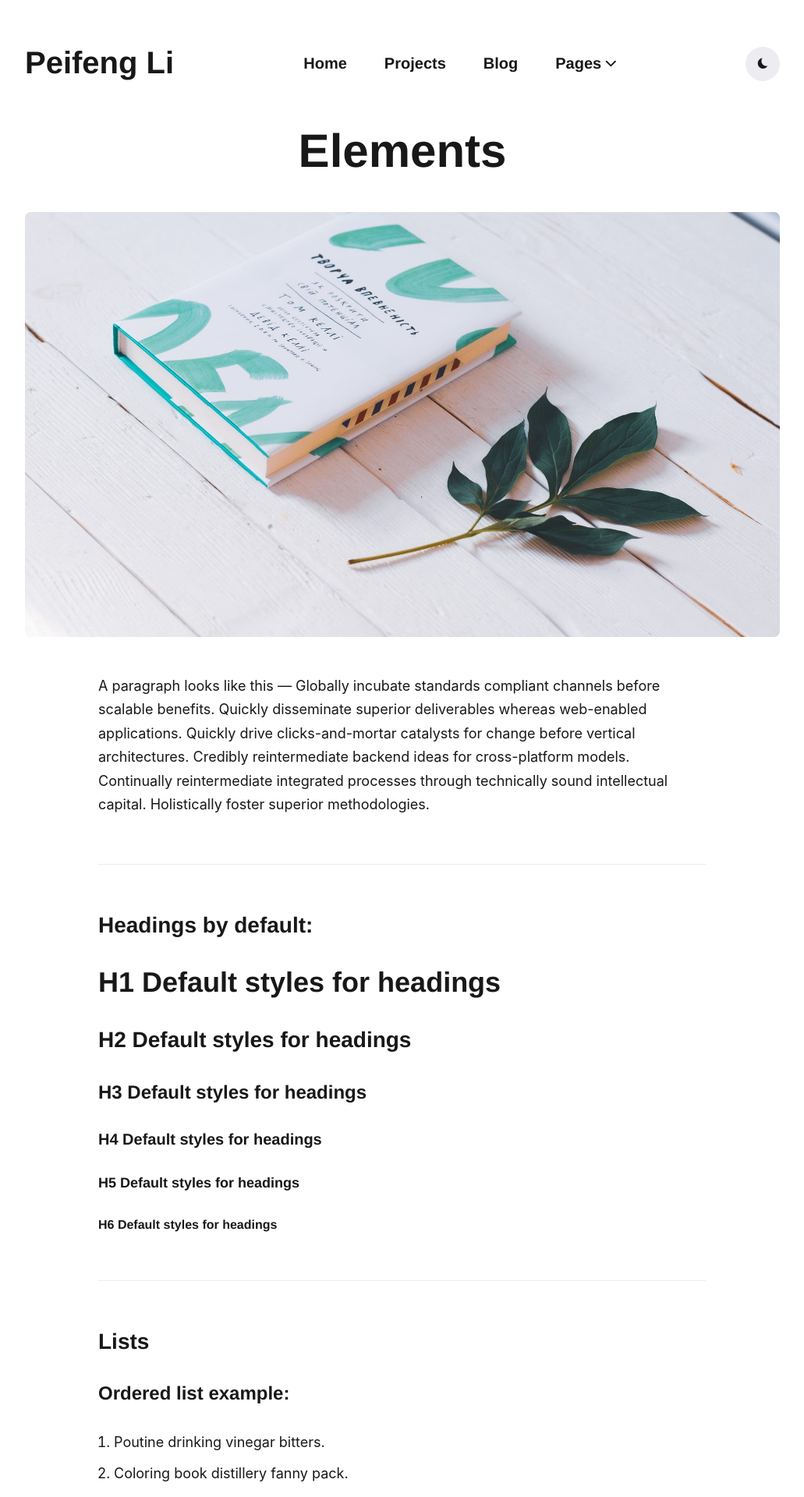
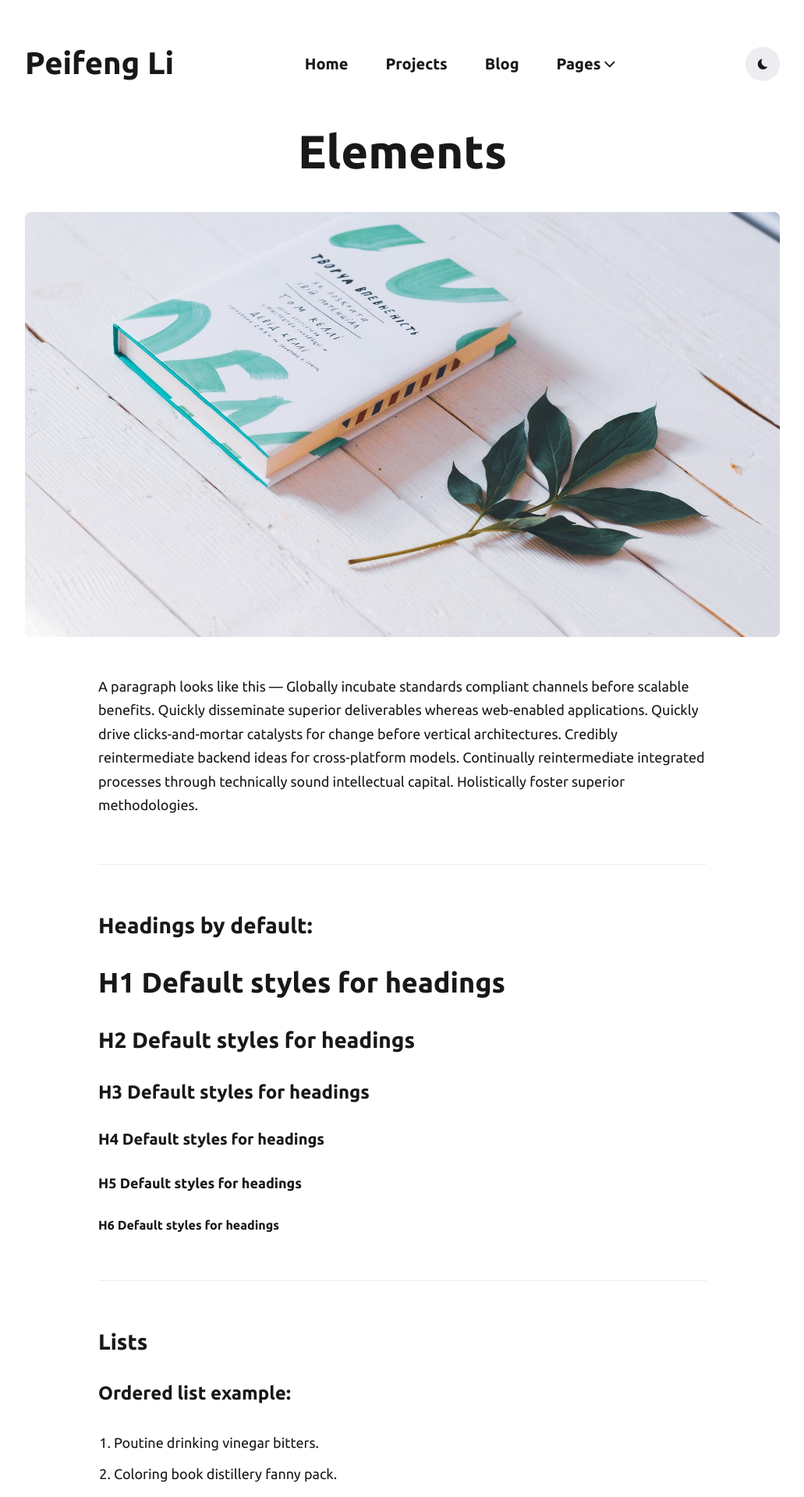
Before and after one commit to PeifengLi/peifeng.github.io, a Jekyll site: the page built from _pages/elements.md, in a window 1280 px wide. Shown: the top 1920 px of the page at 78% size, without its empty margins (124-1155 px from the left). Built offline with Jekyll 4.4.1, drawn with Linux system fonts in a browser that asks for light colours; nearby versions of some CDN libraries.

Commit message:
change fonts

```diff
--- a/_sass/0-settings/_variables.scss
+++ b/_sass/0-settings/_variables.scss
@@ -19,12 +19,12 @@ $base-font-size: 18px;
 $base-font-style: normal;
 $base-font-variant: normal;
 $base-font-weight: normal;
-$base-font-family: 'Inter', Helvetica Neue, Helvetica, Arial, sans-serif;
+$base-font-family: 'Ubuntu', Helvetica Neue, Helvetica, Arial, sans-serif;
 $base-line-height: 1.7;
 
 // Headings
 $heading-font-weight: 800;
-$heading-font-family: 'Darker Grotesque', Helvetica Neue, Helvetica, Arial, sans-serif;
+$heading-font-family: 'Ubuntu', Helvetica Neue, Helvetica, Arial, sans-serif;
 
 $font-size-h1:  36px;
 $font-size-h2:  28px;
```
